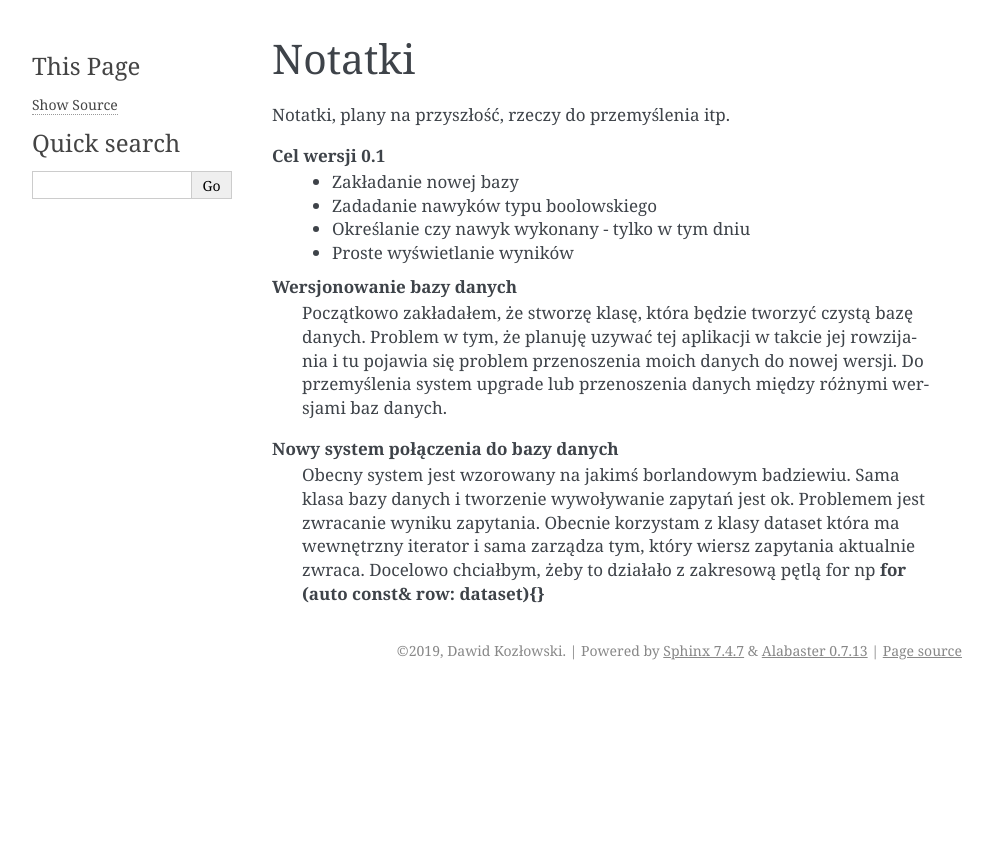
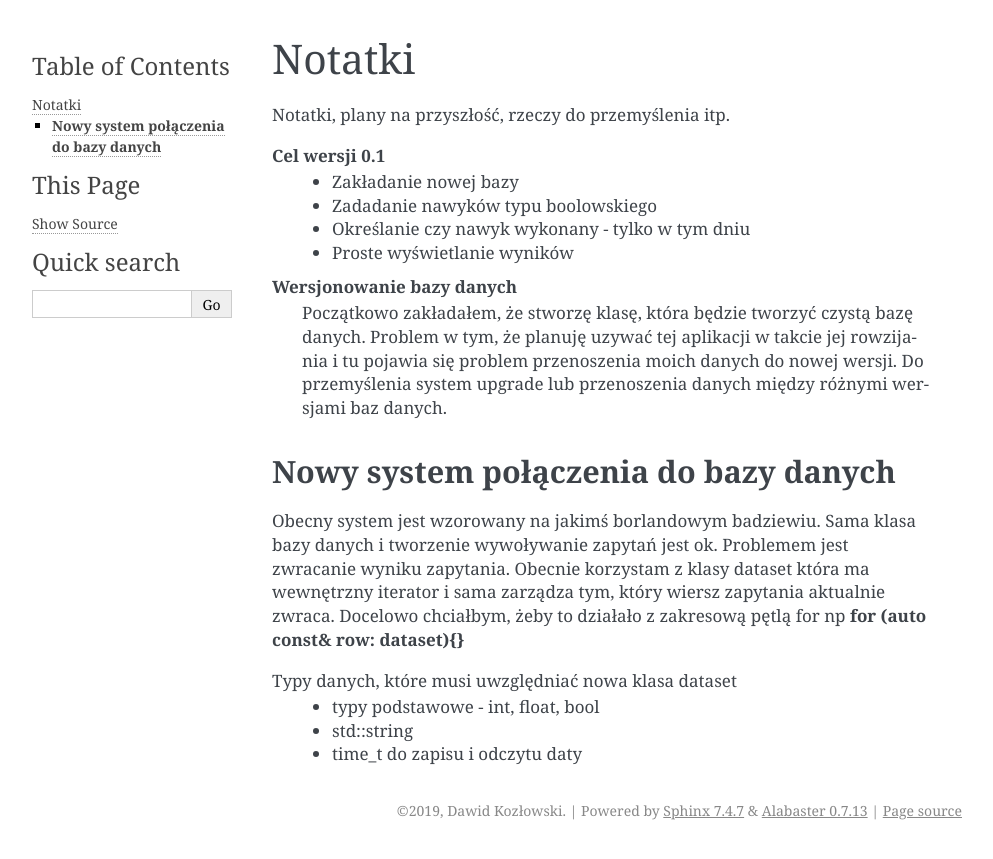
Before and after one commit to minescias/HabitTacker, a Sphinx documentation site: the page built from Documentation/source/Notes.rst, in a window 1280 px wide. Shown: the top 859 px of the page, without its empty margins (148-1141 px from the left). Built offline with Sphinx 7.4.7, drawn with Linux system fonts in a browser that asks for light colours.

Commit message:
Docs and settings

```diff
--- a/Documentation/source/Notes.rst
+++ b/Documentation/source/Notes.rst
@@ -16,9 +16,14 @@ Notatki, plany na przyszłość, rzeczy do przemyślenia itp.
     różnymi wersjami baz danych.
 
 **Nowy system połączenia do bazy danych**
-    Obecny system jest wzorowany na jakimś borlandowym badziewiu. Sama klasa
-    bazy danych i tworzenie wywoływanie zapytań jest ok. Problemem jest
-    zwracanie wyniku zapytania. Obecnie korzystam z klasy dataset która ma
-    wewnętrzny iterator i sama zarządza tym, który wiersz zapytania aktualnie
-    zwraca. Docelowo chciałbym, żeby to działało z zakresową pętlą for np
-    **for (auto const& row: dataset){}**
+*******************************************************************************
+Obecny system jest wzorowany na jakimś borlandowym badziewiu. Sama klasa bazy
+danych i tworzenie wywoływanie zapytań jest ok. Problemem jest zwracanie wyniku
+zapytania. Obecnie korzystam z klasy dataset która ma wewnętrzny iterator i
+sama zarządza tym, który wiersz zapytania aktualnie zwraca. Docelowo chciałbym,
+żeby to działało z zakresową pętlą for np **for (auto const& row: dataset){}**
+
+Typy danych, które musi uwzględniać nowa klasa dataset
+ *  typy podstawowe - int, float, bool
+ *  std::string
+ *  time_t do zapisu i odczytu daty
```
Also changed, not shown: Documentation/source/DateTime.rst (+10 -1 lines), Documentation/source/Tasks.rst (+13 -1 lines).
